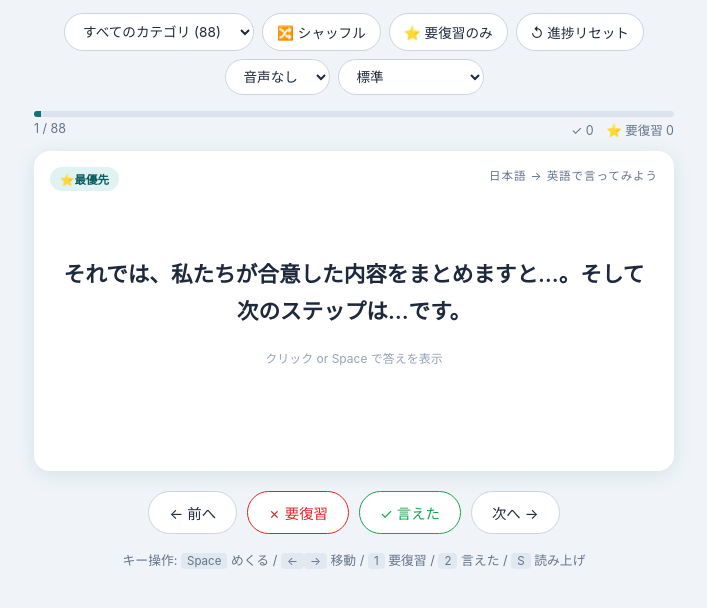
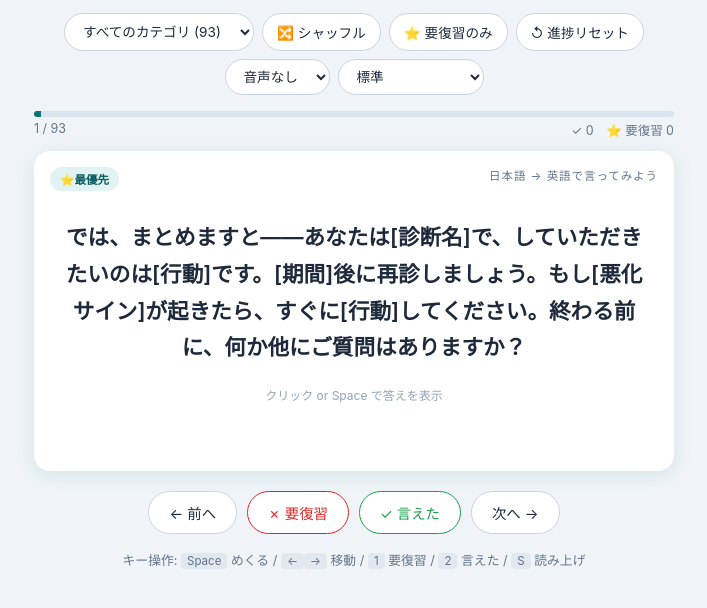
Before and after one commit to zh1235789-png/oet-flashcards, a plain HTML site: page index.html in a window 1280 px wide. Shown: the part 82-690 px from the top of the page, without its empty margins (286-993 px from the left). Drawn offline with Linux system fonts and the light colour scheme.

Commit message:
Update ⭐最優先: 4-part closing template + conflict/refusal openers
RP13-16 (2026-08-12) diagnosis: the memorised closing script itself only
had 2 parts, so safety net and the final question could never appear in
output — 0 of 15 recordings produced all 4 parts.

- Replace the 2-part closing with the full 4-part script (summary /
  action / safety net / final question) plus a worked fill-in example
- Add 優先度1-B: refusal-with-reason, apology for waiting, bad-news
  warning shot, and not shutting family out
- 88 → 93 cards (⭐最優先 14 → 19)

Co-Authored-By: Claude Opus 5 <noreply@anthropic.com>

```diff
--- a/index.html
+++ b/index.html
@@ -255,12 +255,17 @@
 <script>
 const CARDS = [
   // ============ 0. ⭐最優先（7本診断ベース） ============
-  { cat: "⭐最優先", jp: "それでは、私たちが合意した内容をまとめますと…。そして次のステップは…です。", en: "So, to summarise what we've agreed… and the next step is…", note: "🥇優先度1・暗記必須。7本中0本で締めができていなかった。残り30秒を切ったら話の途中でも、このセリフで割り込んで締めに入る。" },
+  { cat: "⭐最優先", jp: "では、まとめますと——あなたは[診断名]で、していただきたいのは[行動]です。[期間]後に再診しましょう。もし[悪化サイン]が起きたら、すぐに[行動]してください。終わる前に、何か他にご質問はありますか？", en: "So, to summarise — you have [診断], and what I'd like you to do is [行動]. Let's review this in [期間]. If [悪化サイン] happens, please [行動] straight away. Do you have any other questions before we finish?", note: "🥇優先度1・暗記必須【2026-08-12改訂】旧版は2パーツしかなく、safety netと最終質問がそもそも入っていなかった＝出力に出ようがなかった。録音15本中、4パーツ揃った回はゼロ（要約だけ／最終質問だけの単発発火）。分解せず1息の塊で覚えること。4:30にタイマー、何を話していても割り込んで発動。" },
+  { cat: "⭐最優先", jp: "【穴埋め例・膝骨折術後】まとめますと、Aliくんは膝を骨折していて、手術で整復しました。していただきたいのは抗菌薬5日分を飲み切ることです。2週間後に再診しましょう。もし膝が熱を持つ・赤くなる・痛みが強くなったら、すぐに連れてきてください。終わる前に何かご質問はありますか？", en: "So, to summarise — Ali has a fracture in his knee, which we've realigned surgically, and what I'd like you to do is make sure he finishes all five days of the antibiotics. Let's review him in two weeks. If the knee becomes hot, red or more painful, please bring him straight back. Do you have any other questions before we finish?", note: "🥇優先度1の穴埋め例。毎日この4か所［診断／行動／期間／悪化サイン］だけを差し替えて音読する。丸ごと新作しないのがコツ。" },
   { cat: "⭐最優先", jp: "これらの質問をするのは、あなたに最適なアドバイスをするためです。よろしいですか？", en: "I ask these because they help me give you the best advice — is that okay?", note: "🥈優先度2・抵抗への対応。患者の「なぜそんなことを聞くの？」に理由を説明せず素通りしない（RP6の失点）。" },
   { cat: "⭐最優先", jp: "どれほどご心配だったことか、想像するに余りあります。", en: "I can only imagine how worrying this must have been for you.", note: "🥉優先度3・共感ローテーション1/3。\"It is very normal to feel that way\"の使い回し固定化を防ぐ。" },
   { cat: "⭐最優先", jp: "あなたと同じ状況の方の多くが、まったく同じように感じていますよ。", en: "Many people in your situation feel exactly the same way.", note: "🥉優先度3・共感ローテーション2/3。" },
   { cat: "⭐最優先", jp: "苛立ちを感じられるのは、まったく無理もないことです。", en: "It's completely understandable that you'd feel frustrated.", note: "🥉優先度3・共感ローテーション3/3。frustrated部分はanxious/upset等に差し替え可。" },
   { cat: "⭐最優先", jp: "ご説明する前に、いくつか質問させていただいてもよろしいですか？", en: "Before I explain, can I ask you a few questions?", note: "優先度4・病歴聴取への導入シグナル。即説明/診断に入らず、この一言で病歴聴取の抜けを防ぐ（RP1・4・7の失点）。" },
+  { cat: "⭐最優先", jp: "今それができない理由は[理由]だからです。代わりにできることは[代替案]です。", en: "The reason I can't [X] just now is [理由]. What I can do instead is [代替].", note: "🥇優先度1-B【2026-08-12追加・最重要】RP13(鎮痛薬の追加を拒否)とRP15(抗菌薬の飲み切り)の両方で「制限だけ伝えて理由を言わない」失敗が出た。怒っている相手・不安な相手に理由なしの拒否は最悪手。必ず理由から始める。" },
+  { cat: "⭐最優先", jp: "こんなに長くお待たせして本当に申し訳ありません。私でも同じように感じたと思います。今までに何をしたか、ご説明させてください。", en: "I'm so sorry you've had such a long wait — I'd feel exactly the same. Let me explain what we've already done for her.", note: "🥇優先度1-B・怒っている家族への初動。RP13では待たせたことへの謝罪がゼロだった。難カードで話速が崩壊(59w/m)するのは内容ではなく言い出しの型が無いため。" },
+  { cat: "⭐最優先", jp: "残念ながら、検査で少しお話しなければならないことが見つかりました。", en: "I'm afraid the scan has shown something we need to talk about.", note: "🥇優先度1-B・bad newsのwarning shot（警告射撃）。RP14では挨拶の直後にいきなり「娘さんに脳腫瘍があります」と告知＝緩衝が皆無。bad newsカードでは単独で大きく減点される。" },
+  { cat: "⭐最優先", jp: "そばにいていただいて構いませんよ。ただ、光と音だけは抑えておきたいのです。", en: "You're very welcome to stay with her — we just need to keep the light and noise down.", note: "🥇優先度1-B・家族を締め出さない。RP13では疎外感を訴える夫に\"Please don't disturb her.\"と命令形で言い渡した＝Deploying diplomacy skillsの直撃。制限は「歓迎＋理由」の順で伝える。" },
   { cat: "⭐最優先", jp: "あまり心配しすぎないでください。これは十分に治療可能なものです。", en: "Try not to worry too much — this is very treatable.", note: "二軍（安心させる）。優先度1-4が安定してから。" },
   { cat: "⭐最優先", jp: "ご心配はよくわかります。ただ良い知らせは、これが非常によくある、管理可能な状態だということです。", en: "I can understand why you're concerned, but the good news is that this is very common and manageable.", note: "二軍（安心させる）。the good news is... で前向きに転換。" },
   { cat: "⭐最優先", jp: "私のおすすめは、塩分を少しずつ減らしていくことです。", en: "What I'd suggest is that you cut back on salt gradually.", note: "二軍（助言する）。What I'd suggest is... で柔らかく切り出す。" },
```
